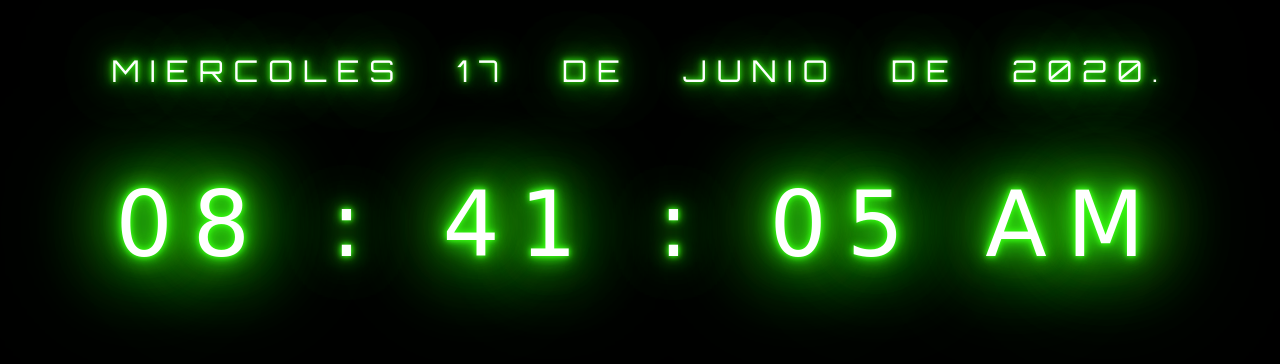
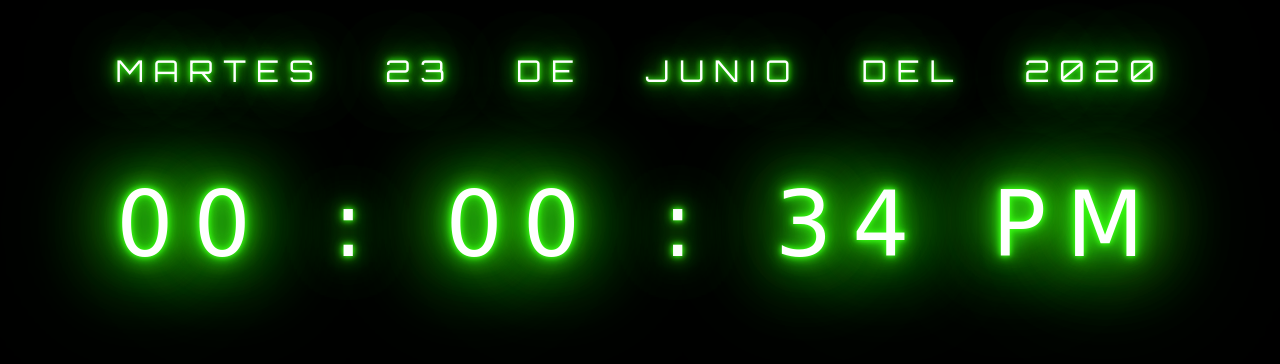
Before and after one commit to hechoporlucas/reloj, a plain HTML site: page index.html in a window 1280 px wide. Drawn offline with Linux system fonts and the light colour scheme; a web font is replaced by a local one.

Commit message:
logica del reloj terminada y sin bugs

```diff
--- a/index.html
+++ b/index.html
@@ -11,20 +11,20 @@
 <body>
     <main class="container">
         <div class="d-flex justify-content-around my-5 fecha green">
-            <p id="diaSemana">Miercoles</p>
-            <p id="dia">17</p>
+            <p id="diaSemana"></p>
+            <p id="dia"></p>
             <p>de</p>
-            <p id="mes">Junio</p>
-            <p>de</p>
-            <p id="anio">2020.</p>
+            <p id="mes"></p>
+            <p>del</p>
+            <p id="anio"></p>
         </div>
         <div class="d-flex justify-content-around hora green">
-            <p id="horas">08</p>
+            <p id="horas"></p>
             <p>:</p>
-            <p id="minutos">41</p>
+            <p id="minutos"></p>
             <p>:</p>
-            <p id="segundo">05</p>
-            <p id="ampm">AM</p>
+            <p id="segundos"></p>
+            <p id="ampm"></p>
         </div>
     </main>
 
@@ -38,7 +38,7 @@
     <script src="js/popper.min.js"></script>
     <script src="js/bootstrap.min.js"></script>
     <!--<script src="js/bom.js"></script>-->
-    <script src="reloj.js"></script>
+    <script src="js/reloj.js"></script>
     <link rel="stylesheet" href="css/style.css">
 </body>
 </html>
--- a/js/reloj.js
+++ b/js/reloj.js
@@ -0,0 +1,77 @@
+function obtenerHora(){
+    let fecha = new Date();
+
+    //declarar variables
+    let nombreDiaSemana = document.getElementById('diaSemana'),
+     numeroDia = document.getElementById('dia'),
+     numeroAnio = document.getElementById('anio'),
+     nombreMes = document.getElementById('mes'),
+     numeroHoras = document.getElementById('horas'),
+     numeroMinutos = document.getElementById('minutos'),
+     numeroSegundos = document.getElementById('segundos'),
+     ampm = document.getElementById('ampm');
+
+    let dias = [
+        'Domingo',
+        'Lunes',
+        'Martes',
+        'Miercoles',
+        'Jueves',
+        'Viernes',
+        'Sabado',
+    ];
+
+    let meses = [
+        'Enero',
+        'Febrero',
+        'Marzo',
+        'Abril',
+        'Mayo',
+        'Junio',
+        'Julio',
+        'Agosto',
+        'Septiembre',
+        'Octubre',
+        'Noviembre',
+        'Diciembre',
+    ];
+
+    nombreDiaSemana.innerText = dias[fecha.getDay()];
+    numeroDia.innerText = fecha.getDate();
+    nombreMes.innerText = meses[fecha.getMonth()];
+    numeroAnio.innerText = fecha.getFullYear();
+
+
+
+    if(fecha.getSeconds() < 10){
+        numeroSegundos.innerText = "0" + fecha.getSeconds();
+    }else{
+        numeroSegundos.innerText = fecha.getSeconds();
+    };
+
+    if(fecha.getMinutes() < 10){
+        numeroMinutos.innerText = "0" + fecha.getMinutes();
+    }else{
+        numeroMinutos.innerText = fecha.getMinutes();
+    };
+
+    if(fecha.getHours() < 10){
+        numeroHoras.innerText = "0" + fecha.getHours();
+    }else if(fecha.getHours() > 13){
+        numeroHoras.innerText = "0" + (fecha.getHours() - 12);
+    }else{
+        numeroHoras.innerText = fecha.getHours();
+    }
+
+    let ampmTest = fecha.getHours() + fecha.getMinutes() + fecha.getSeconds();
+    if(ampmTest < 12){
+        ampm.innerText = "AM";
+    }else if(ampmTest > 12){
+        ampm.innerText = "PM";
+    }else{
+        ampm.innerText = "";
+    };
+
+};
+
+window.setInterval(obtenerHora,1000);
```
